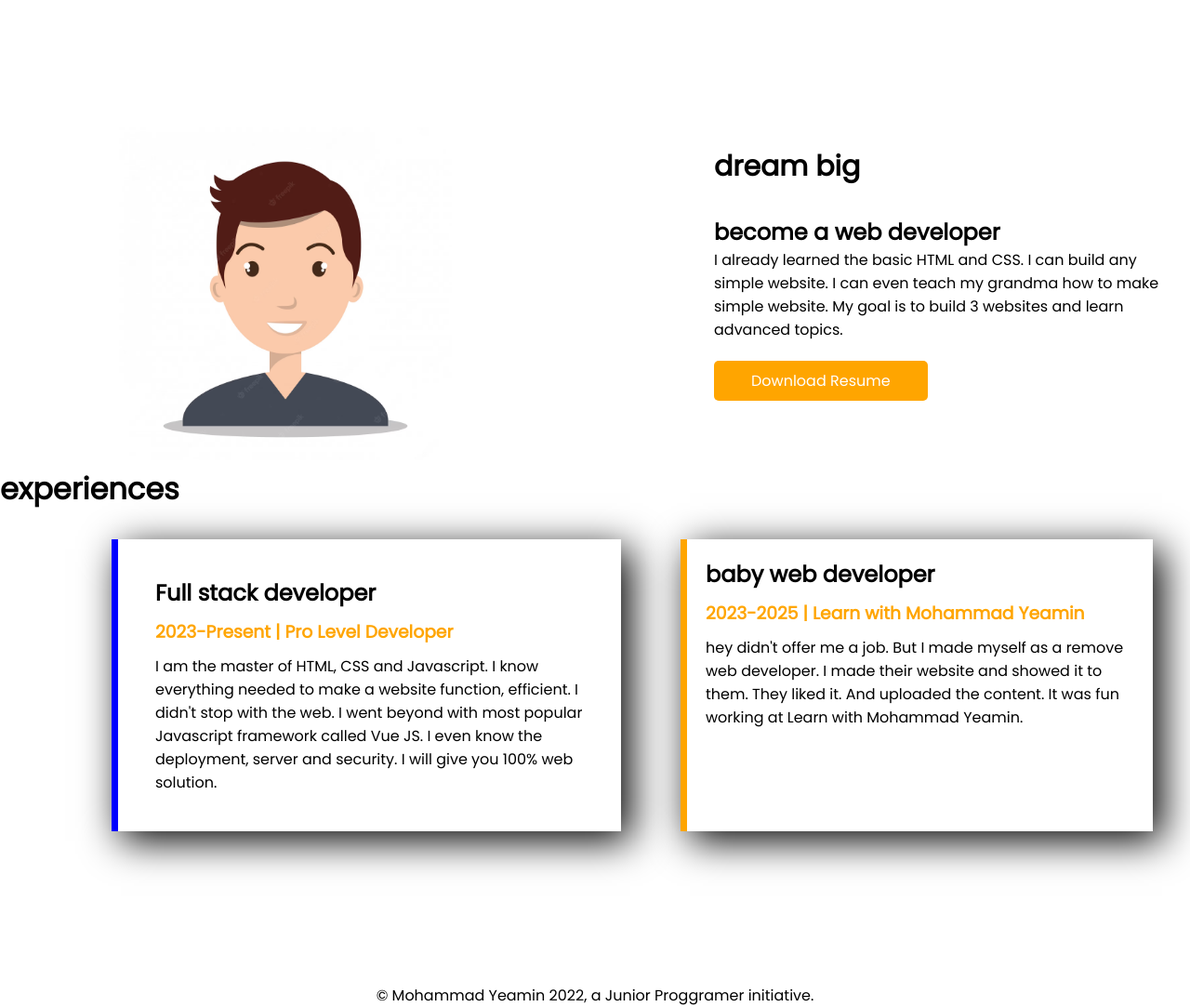
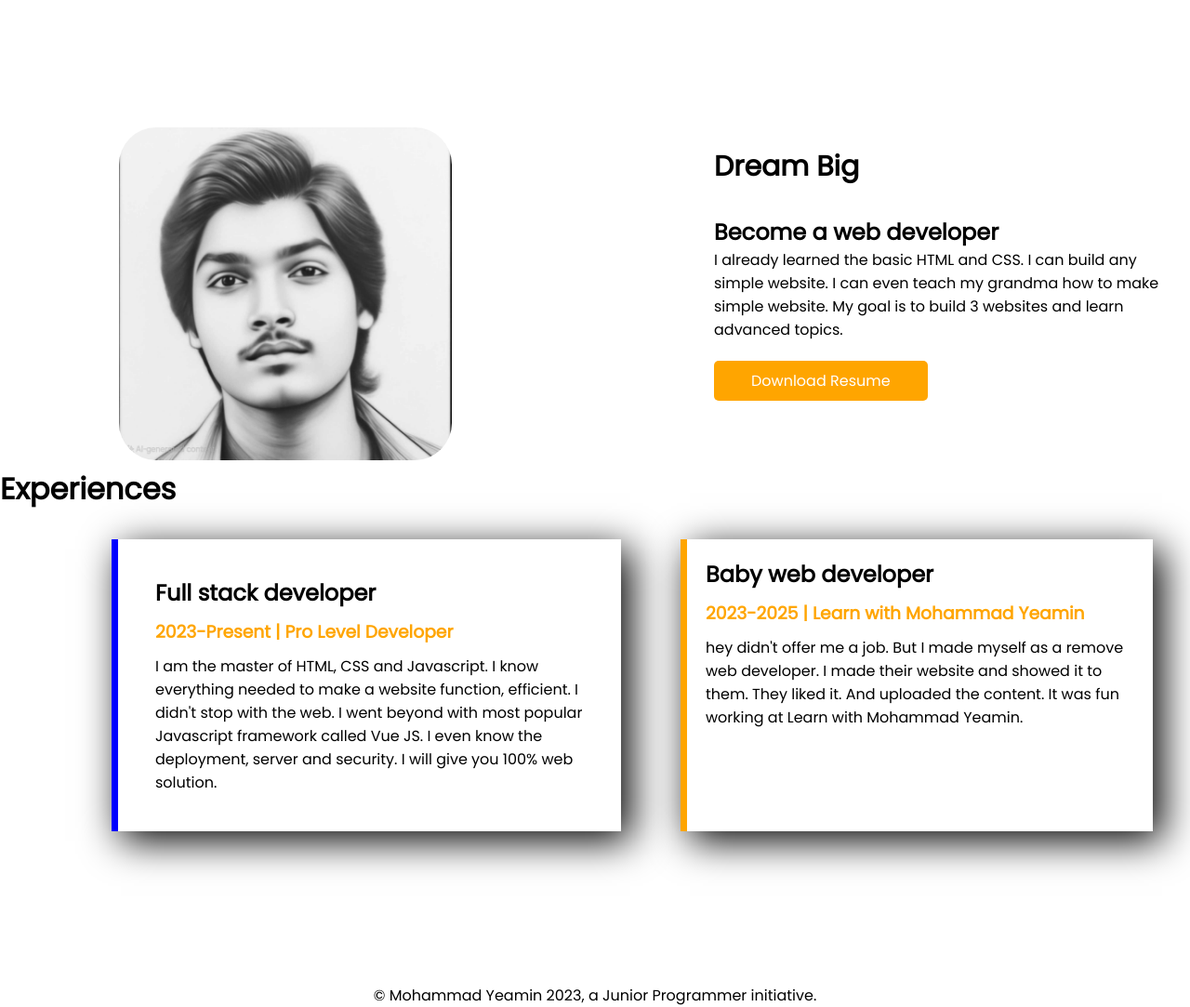
Before and after one commit to mohammadyeamin22/developer, a plain HTML site: page index.html in a window 1280 px wide. Shown: the part 500-1583 px from the top of the page at 93% size. Drawn offline with Linux system fonts and the light colour scheme.

Commit message:
fourth push

```diff
--- a/index.html
+++ b/index.html
@@ -3,53 +3,51 @@
 <head>
    <meta charset="UTF-8">
    <meta name="viewport" content="width=device-width, initial-scale=1.0">
-   <title>developer</title>
-   <!-- fonts start -->
+   <title>Developer</title>
+<!---Font Link-->
    <link rel="preconnect" href="https://fonts.googleapis.com">
 <link rel="preconnect" href="https://fonts.gstatic.com" crossorigin>
 <link href="https://fonts.googleapis.com/css2?family=Poppins&display=swap" rel="stylesheet">
-<!-- fonts end -->
-
+<!---Font Link-->
+<!-- CSS -->
    <link rel="stylesheet" href="style.css">
    <link rel="stylesheet" href="media.css">
+   <!-- CSS -->
+    <!-- Favicon -->
+     <link rel="shortcut icon" href="img/55f2d282-b4c5-462f-b9b1-72e2c94d64d1.jpeg" type="image/x-icon">
+     <!-- Favicon -->
 </head>
 <body>
    <!-- header start -->
-
    <div class="wrapper">
       <div class="banner">
          <h1>welcome to</h1>
          <h1> <span>Mohammad Yeamin</span> World</h1>
-         <h3>Iam Mohammad Yeamin Have Dream To Make A It Sector in Banglades</h3>
+         <h3>I am Mohammad Yeamin Have Dream To Make a IT Sector in Bangladesh</h3>
          <p>You might saw me jumping, climbing buildings, and stopping trains. But nobody pays me a dime for that work. That's why I am learning and mastering web development. I will not stop until I become the Web Development Hero.</p>
          <a href="#">hire me</a>
       </div>
       <div class="banner">
-         <img src="img/person-avatar-design_24877-38137.avif" alt="myself">
+         <img src="img/55f2d282-b4c5-462f-b9b1-72e2c94d64d1.jpeg" alt="myself">
       </div>
    </div>
    <!-- header end -->
-
    <!-- dream big start -->
    <div class="dream-big">
       <div class="banner">
-         <img src="img/person-avatar-design_24877-38137.avif" alt="myself">
+         <img src="img/55f2d282-b4c5-462f-b9b1-72e2c94d64d1.jpeg" alt="myself">
       </div>
       <div class="banner">
-         <h1>dream big</h1>
-         <h2>become a web developer</h2>
-
+         <h1>Dream Big</h1>
+         <h2>Become a web developer</h2>
          <p>I already learned the basic HTML and CSS. I can build any simple website. I can even teach my grandma how to make simple website. My goal is to build 3 websites and learn advanced topics.
-
          </p>
-
          <a href="#">download resume</a>
       </div>
    </div>
    <!-- dream big end -->
-
    <!-- experience start -->
-<h1 class="start">experiences</h1>
+<h1 class="start">Experiences</h1>
 <div class="wrapper experience">
    <div class="developer c-margin">
       <h2>Full stack developer</h2>
@@ -57,15 +55,15 @@
       <p>I am the master of HTML, CSS and Javascript. I know everything needed to make a website function, efficient. I didn't stop with the web. I went beyond with most popular Javascript framework called Vue JS. I even know the deployment, server and security. I will give you 100% web solution.</p>
    </div>
    <div class="developer c-border">
-      <h2>baby web developer</h2>
+      <h2>Baby web developer</h2>
       <h3>2023-2025 | Learn with Mohammad Yeamin</h3>
       <p>hey didn't offer me a job. But I made myself as a remove web developer. I made their website and showed it to them. They liked it. And uploaded the content. It was fun working at Learn with Mohammad Yeamin.</p>
    </div>
 </div>
-<!-- footer start -->
+<!--Footer Start-->
 <footer>
-   © Mohammad Yeamin 2022, a Junior Proggramer initiative.
+   © Mohammad Yeamin 2023, a Junior Programmer initiative.
 </footer>
-
+<!---Footer End-->
 </body>
 </html>
--- a/style.css
+++ b/style.css
@@ -15,11 +15,10 @@ span{
     width: 50%;
     margin-top: 30px;
     margin-left: 10%;
-
-
 }
 .banner img{
     width: 70%;
+    border-radius: 40px;
 }
 .banner h1{
     font-size: 30px;
@@ -51,7 +50,6 @@ span{
     display: flex;
 }
 /* dream-big-end */
-
 /* experience start */
 h1{
     margin-bottom: 30px;
@@ -60,12 +58,10 @@ h1{
     width: 40%;
     padding: 40px;
     box-shadow: 10px 10px 40px;
-
 }
 .c-margin{
     margin-left: 120px;
     border-left: 7px solid blue;
-
 }
 .c-border{
     width: 40%;
@@ -73,7 +69,6 @@ h1{
     padding: 20px;
     border-left: 7px solid orange;
     margin-right: 40px;
-
 }
 .c-margin h3{
     margin-top: 10px;
@@ -84,10 +79,8 @@ h1{
     margin-top: 10px;
     margin-bottom: 10px;
     color: orange;
-
 }
 /* experience end */
-
 footer{
     text-align: center;
 }
```
Also changed, not shown: media.css (+0 -24 lines), img/55f2d282-b4c5-462f-b9b1-72e2c94d64d1.jpeg (added).
